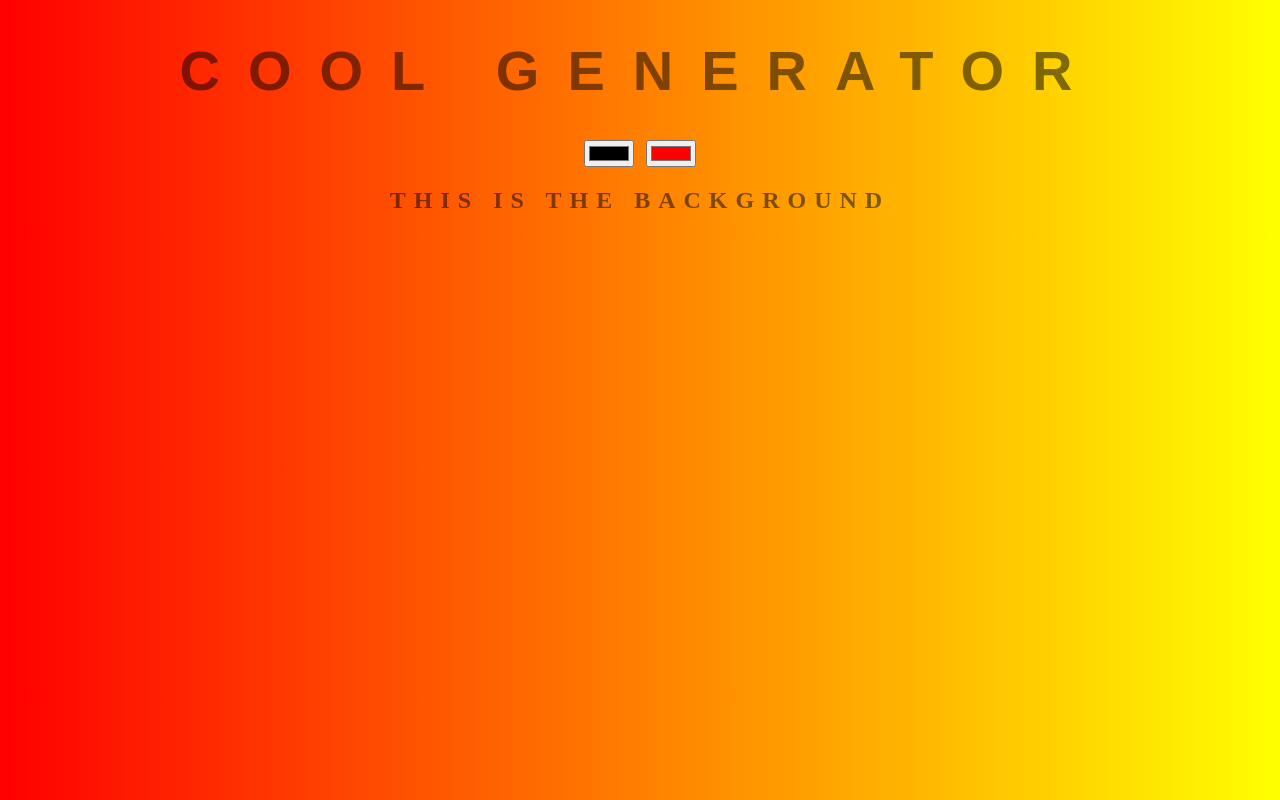
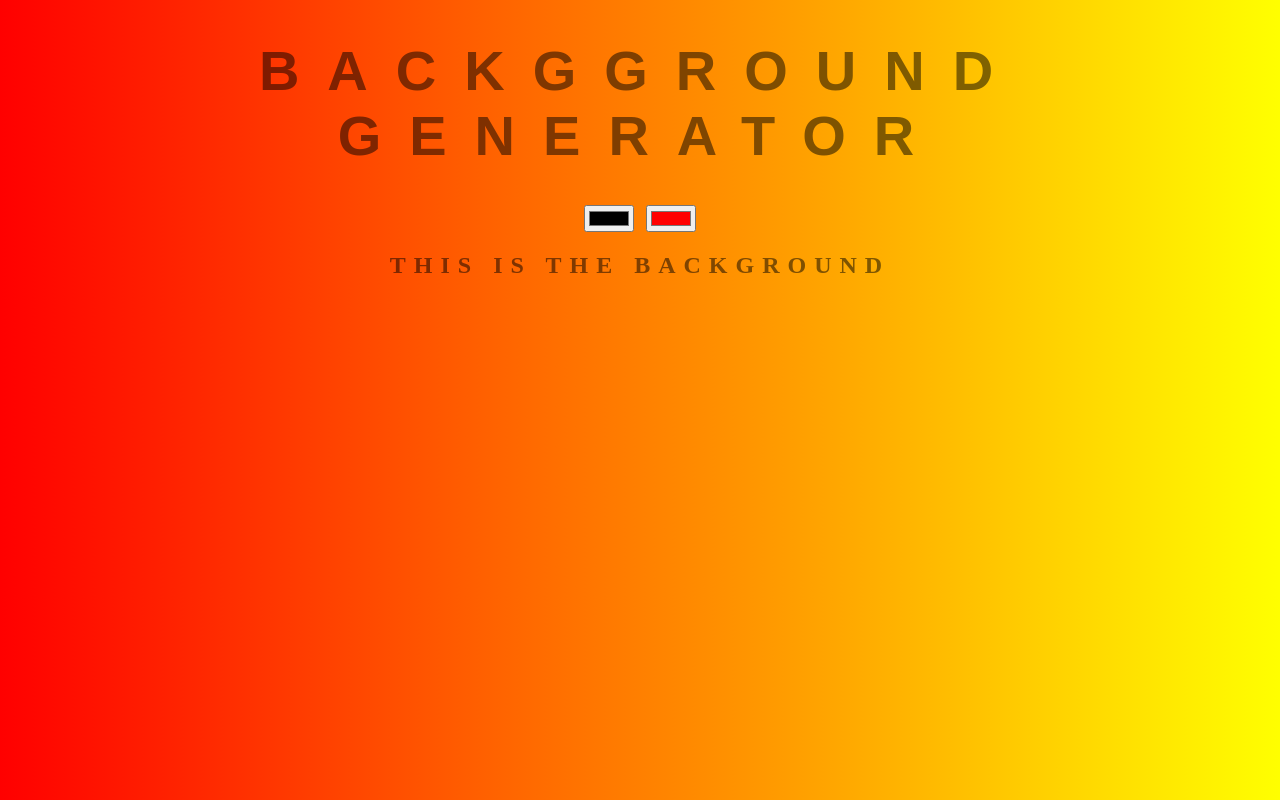
Before and after one commit to Hari-krishna-tech/Background-generator, a plain HTML site: page index.html in a window 1280 px wide. Drawn offline with Linux system fonts and the light colour scheme.

Commit message:
changed title

```diff
--- a/index.html
+++ b/index.html
@@ -8,7 +8,7 @@
 	<link rel="stylesheet" href="style.css">
 </head>
 <body class="gradient">
-	<h1>COOL Generator</h1>
+	<h1>Backgground Generator</h1>
 	<input class="color1" type="color" name="color1" value="#00fff00">
 	<input class="color2" type="color" name="color2" value="#ff0000">
 	<h2>This is the background</h2>
```
